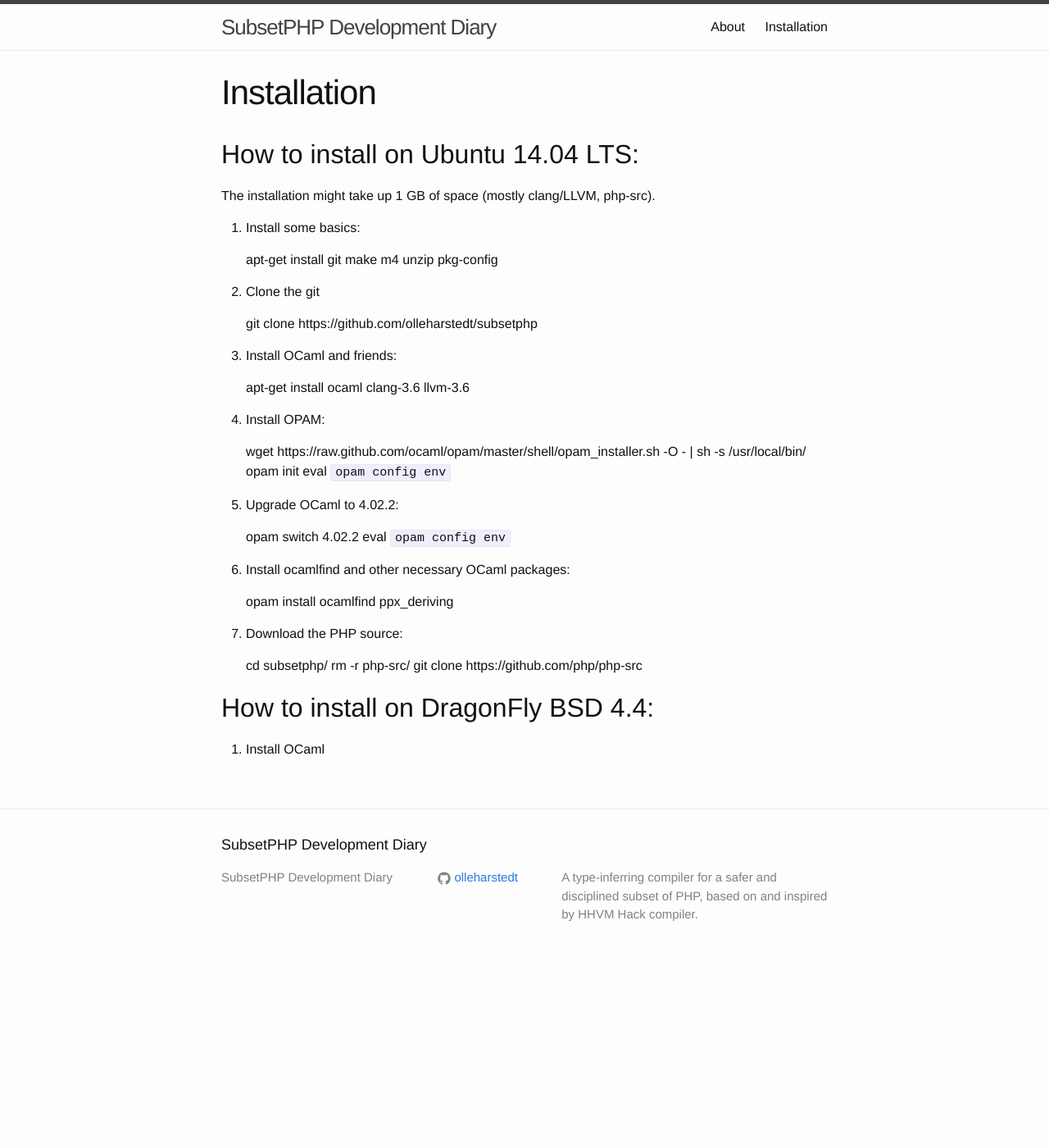
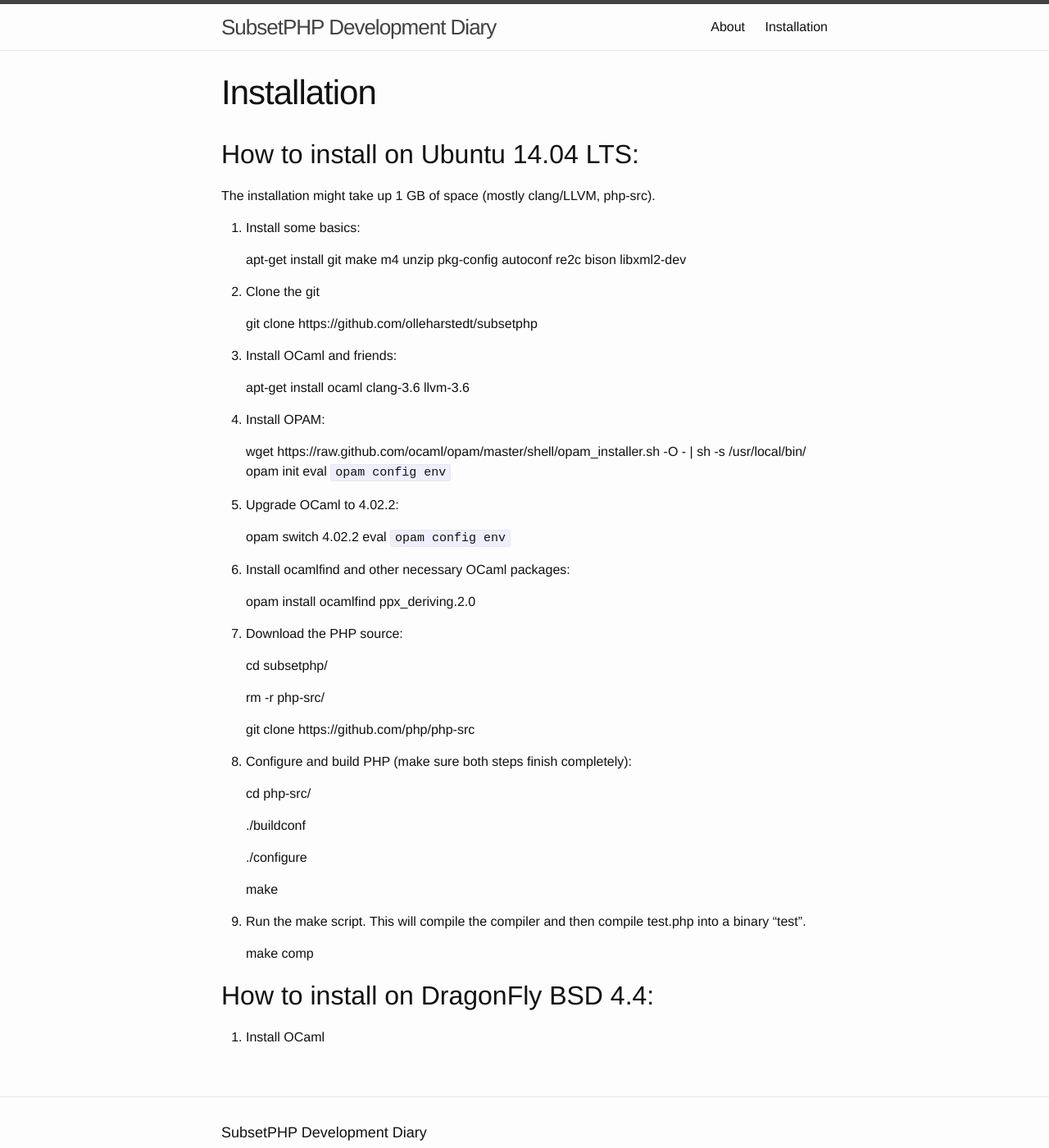
Before and after one commit to olleharstedt/olleharstedt.github.io, a Jekyll site: the page built from installation.md, in a window 1280 px wide and 1400 px high. Shown: the whole window at 82% size. Built offline with Jekyll 4.4.1, drawn with Linux system fonts in a browser that asks for light colours.

Commit message:
More installation

```diff
--- a/installation.md
+++ b/installation.md
@@ -11,7 +11,7 @@
 
 0. Install some basics:
 
-    apt-get install git make m4 unzip pkg-config
+    apt-get install git make m4 unzip pkg-config autoconf re2c bison libxml2-dev
 
 1. Clone the git
 
@@ -34,13 +34,29 @@
 
 8. Install ocamlfind and other necessary OCaml packages:
 
-    opam install ocamlfind ppx_deriving
+    opam install ocamlfind ppx_deriving.2.0
 
 9. Download the PHP source:
 
     cd subsetphp/
+
     rm -r php-src/
+
     git clone https://github.com/php/php-src
+
+10. Configure and build PHP (make sure both steps finish completely):
+
+    cd php-src/
+
+    ./buildconf
+
+    ./configure
+
+    make
+
+10. Run the make script. This will compile the compiler and then compile test.php into a binary "test".
+
+    make comp
 
 
 How to install on DragonFly BSD 4.4:
```
